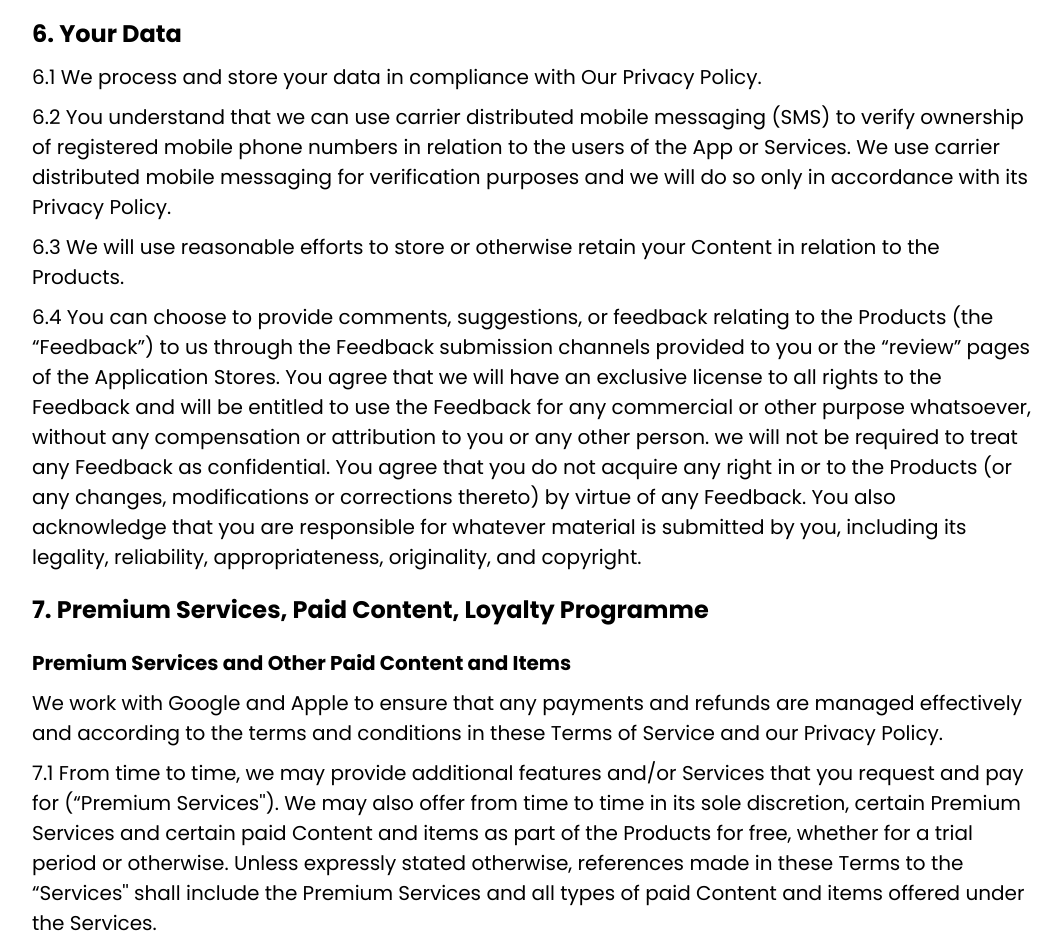
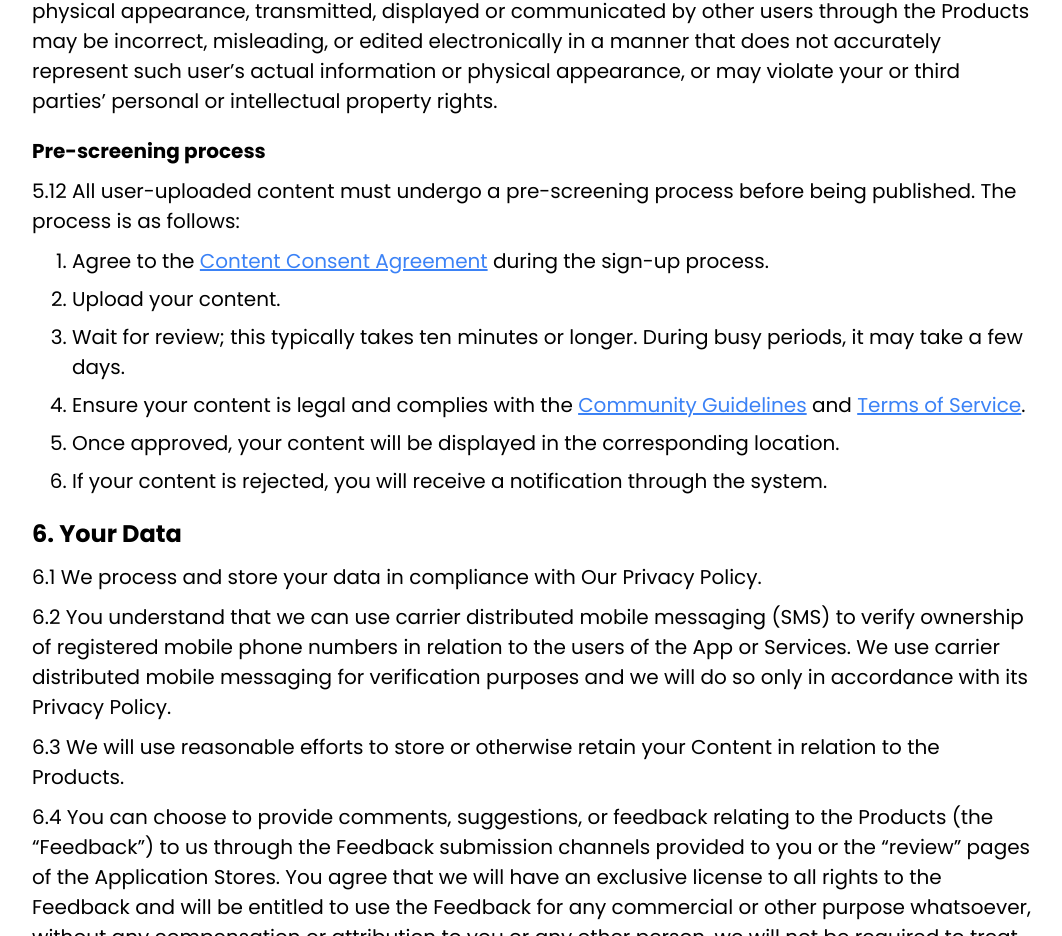
Before and after one commit to rickychan0611/popchat, a Next.js app: page /terms-of-use in a window 1280 px wide. Shown: the part 8754-9690 px from the top of the page, without its empty margins (108-1170 px from the left). Built offline with nearby package versions, Linux system fonts and the light colour scheme.

Commit message:
terms of service

```diff
--- a/src/components/ContactModalDetails.tsx
+++ b/src/components/ContactModalDetails.tsx
@@ -118,7 +118,8 @@ const ContactModalDetails = ({ setOpen }: Props) => {
                 including any relevant screenshots or descriptions of the issue.
               </div>
             </section>
-            <img src={'/map.png'} alt="map" className="mt-8" />
+            <div className="mt-8 text-gray-600">PopChat (Digipal Tech Inc.)</div>
+            <img src={'/map.png'} alt="map" className="mt-1" />
           </div>
         </div>
       </div>
--- a/src/components/Privacy/PrivacyPolicy.tsx
+++ b/src/components/Privacy/PrivacyPolicy.tsx
@@ -18,7 +18,8 @@ const PrivacyPolicy = (props: Props) => {
             our Terms of Service. Please read on to learn more about our data
             handling practices. By visiting our website{" "}
             <a href="https://www.popchat.live">https://www.popchat.live</a>{" "}
-            (“Site”), or accessing or using our PopChat mobile application
+            (“Site”), or <a href="https://pop-chat.web.app">https://pop-chat.web.app</a>{" "}(“H5”),
+             or accessing or using our PopChat mobile application
             (“App”) or all of the services available or related to therein
             (collectively referred to in this Privacy Policy as the
             “Service(s)”), you agree with the terms of this Privacy Policy. If
--- a/src/components/Privacy/TermsOfService.tsx
+++ b/src/components/Privacy/TermsOfService.tsx
@@ -8,7 +8,7 @@ const TermsOfService = (props: Props) => {
       <div className="w-screen min-w-[800px] max-w-[1000px] mx-auto relative overflow-auto">
         <div className="">
           <h2 className="">
-          Non-binding summary of ToS
+            Non-binding summary of ToS
           </h2>
 
           <p>
@@ -86,12 +86,8 @@ const TermsOfService = (props: Props) => {
 
           <h2>1. Introduction</h2>
           <p>
-            1.1 Please read carefully the following provisions of these Terms
-            and Conditions of Use (“Terms”) to ensure that you understand its
-            contents before you use our software programs and related
-            documentation (the “App”) and any of the services enabled by the App
-            (the “Services”). App and Services are referred to together as
-            (“Products”).
+            1.1 Please read carefully the following provisions of these Terms and Conditions of Use (“Terms”) to ensure that you understand its contents before you use our software programs and related documentation (the “App”) and any of the services enabled by the App (the “Services”). App and Services are referred to together as (“Products”)
+            <br /><br />By visiting our website https://www.popchat.live (“Site”), or https://pop-chat.web.app ("H5") or accessing or using our PopChat mobile application (“App”) or all of the services available or related to therein (collectively referred to in this Privacy Policy as the “Service(s)”)
           </p>
           <p>
             1.2 Should you require any further information or technical support,
@@ -509,6 +505,20 @@ const TermsOfService = (props: Props) => {
             user’s actual information or physical appearance, or may violate
             your or third parties’ personal or intellectual property rights.
           </p>
+
+          <h3>
+            Pre-screening process</h3>
+          <p>
+            5.12 All user-uploaded content must undergo a pre-screening process before being published. The process is as follows:</p>
+          <ol style={{ listStyleType: 'decimal' }}>
+            <li>Agree to the <a className="text-blue-500 underline">Content Consent Agreement</a> during the sign-up process.</li>
+            <li>Upload your content.</li>
+            <li>Wait for review; this typically takes ten minutes or longer. During busy periods, it may take a few days.</li>
+            <li>Ensure your content is legal and complies with the <a className="text-blue-500 underline" href="/safety-center/guidelines/">Community Guidelines</a> and <a className="text-blue-500 underline" href="/privacy-center/terms">Terms of Service</a>.</li>
+            <li>Once approved, your content will be displayed in the corresponding location.</li>
+            <li>If your content is rejected, you will receive a notification through the system.</li>
+          </ol>
+
 
           <h2>6. Your Data</h2>
           <p>
```
Also changed, not shown: 1 other file (tests, documents, lock files or other folders).
